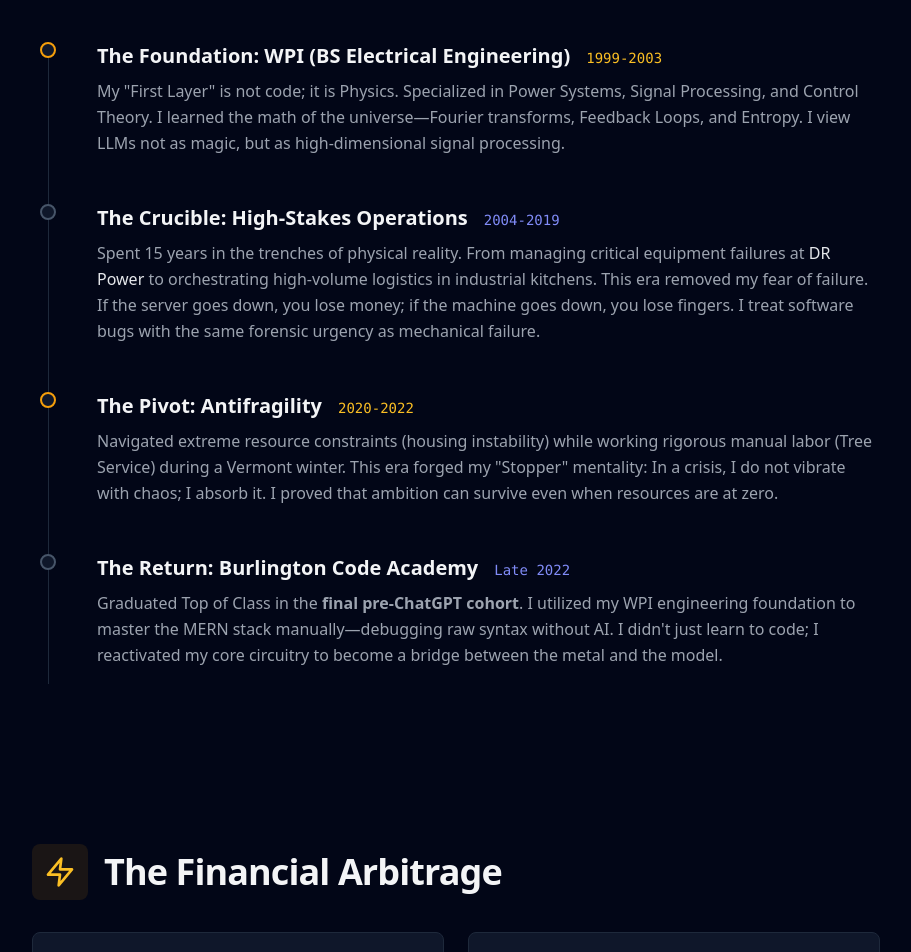
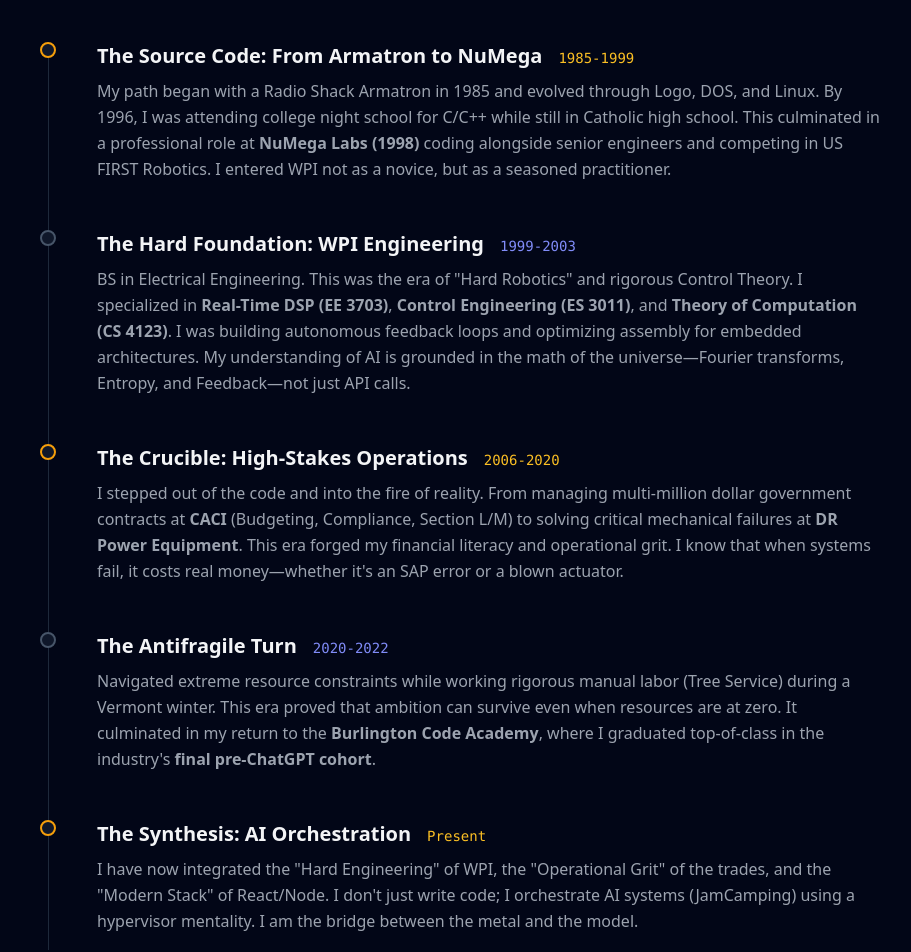
Before and after one commit to joshuawakefield/WhyJosh, a React (Vite) app: page / in a window 1280 px wide. Shown: the part 1560-2512 px from the top of the page, without its empty margins (184-1095 px from the left). Built offline with nearby package versions, Linux system fonts and the light colour scheme.

Commit message:
Updated App.tsx

```diff
--- a/src/App.tsx
+++ b/src/App.tsx
@@ -1,4 +1,4 @@
-import { ExternalLink, Linkedin, Github, Mail, ChevronDown, Terminal, X, Zap } from 'lucide-react';
+import { ExternalLink, Linkedin, Github, Mail, ChevronDown, Terminal, X, Zap, Cpu, Palette, Hammer } from 'lucide-react';
 import { useState, useEffect, useRef } from 'react';
 
 // --- TYPES ---
@@ -363,62 +363,159 @@ function App() {
 
           <div className="relative border-l border-slate-800 ml-4 space-y-12 pb-4">
 
-            {/* ITEM 1: WPI */}
+             {/* ITEM 1: The Origin (Amber) */}
              <div className="relative pl-12 group/item">
               <div className="absolute -left-[9px] top-0 h-4 w-4 rounded-full bg-slate-900 border-2 transition-colors duration-300 border-amber-500 group-hover/item:bg-amber-500"></div>
               <div className="space-y-2">
                 <div className="flex flex-col md:flex-row md:items-baseline gap-2 md:gap-4">
-                  <h3 className="text-xl font-bold text-gray-100">The Foundation: WPI (BS Electrical Engineering)</h3>
-                  <span className="text-amber-400 font-mono text-sm">1999-2003</span>
+                  <h3 className="text-xl font-bold text-gray-100">The Source Code: From Armatron to NuMega</h3>
+                  <span className="text-amber-400 font-mono text-sm">1985-1999</span>
                 </div>
                 <div className="text-gray-400 leading-relaxed">
-                  My "First Layer" is not code; it is Physics. Specialized in Power Systems, Signal Processing, and Control Theory. I learned the math of the universe—Fourier transforms, Feedback Loops, and Entropy. I view LLMs not as magic, but as high-dimensional signal processing.
+                  My path began with a Radio Shack Armatron in 1985 and evolved through Logo, DOS, and Linux. By 1996, I was attending college night school for C/C++ while still in Catholic high school. This culminated in a professional role at <strong>NuMega Labs (1998)</strong> coding alongside senior engineers and competing in US FIRST Robotics. I entered WPI not as a novice, but as a seasoned practitioner.
                 </div>
               </div>
             </div>
 
-            {/* ITEM 2: OPERATIONS (The Gap) */}
+            {/* ITEM 2: WPI (Indigo) */}
             <div className="relative pl-12 group/item">
               <div className="absolute -left-[9px] top-0 h-4 w-4 rounded-full bg-slate-900 border-2 border-slate-600 transition-colors duration-300 border-indigo-500 group-hover/item:bg-indigo-500"></div>
               <div className="space-y-2">
                 <div className="flex flex-col md:flex-row md:items-baseline gap-2 md:gap-4">
-                  <h3 className="text-xl font-bold text-gray-100">The Crucible: High-Stakes Operations</h3>
-                  <span className="text-indigo-400 font-mono text-sm">2004-2019</span>
+                  <h3 className="text-xl font-bold text-gray-100">The Hard Foundation: WPI Engineering</h3>
+                  <span className="text-indigo-400 font-mono text-sm">1999-2003</span>
                 </div>
                 <div className="text-gray-400 leading-relaxed">
-                  Spent 15 years in the trenches of physical reality. From managing critical equipment failures at <span className="text-gray-200">DR Power</span> to orchestrating high-volume logistics in industrial kitchens. This era removed my fear of failure. If the server goes down, you lose money; if the machine goes down, you lose fingers. I treat software bugs with the same forensic urgency as mechanical failure.
+                  BS in Electrical Engineering. This was the era of "Hard Robotics" and rigorous Control Theory. I specialized in <strong>Real-Time DSP (EE 3703)</strong>, <strong>Control Engineering (ES 3011)</strong>, and <strong>Theory of Computation (CS 4123)</strong>. I was building autonomous feedback loops and optimizing assembly for embedded architectures. My understanding of AI is grounded in the math of the universe—Fourier transforms, Entropy, and Feedback—not just API calls.
                 </div>
               </div>
             </div>
 
-            {/* ITEM 3: THE WINTER (The Pivot) */}
+            {/* ITEM 3: The Crucible (Amber) */}
             <div className="relative pl-12 group/item">
               <div className="absolute -left-[9px] top-0 h-4 w-4 rounded-full bg-slate-900 border-2 transition-colors duration-300 border-amber-500 group-hover/item:bg-amber-500"></div>
               <div className="space-y-2">
                 <div className="flex flex-col md:flex-row md:items-baseline gap-2 md:gap-4">
-                  <h3 className="text-xl font-bold text-gray-100">The Pivot: Antifragility</h3>
-                  <span className="text-amber-400 font-mono text-sm">2020-2022</span>
+                  <h3 className="text-xl font-bold text-gray-100">The Crucible: High-Stakes Operations</h3>
+                  <span className="text-amber-400 font-mono text-sm">2006-2020</span>
                 </div>
                 <div className="text-gray-400 leading-relaxed">
-                  Navigated extreme resource constraints (housing instability) while working rigorous manual labor (Tree Service) during a Vermont winter. This era forged my "Stopper" mentality: In a crisis, I do not vibrate with chaos; I absorb it. I proved that ambition can survive even when resources are at zero.
+                   I stepped out of the code and into the fire of reality. From managing multi-million dollar government contracts at <strong>CACI</strong> (Budgeting, Compliance, Section L/M) to solving critical mechanical failures at <strong>DR Power Equipment</strong>. This era forged my financial literacy and operational grit. I know that when systems fail, it costs real money—whether it's an SAP error or a blown actuator.
                 </div>
               </div>
             </div>
 
-             {/* ITEM 4: THE RETURN (BCA) */}
+            {/* ITEM 4: The Pivot (Indigo) */}
             <div className="relative pl-12 group/item">
               <div className="absolute -left-[9px] top-0 h-4 w-4 rounded-full bg-slate-900 border-2 border-slate-600 transition-colors duration-300 border-indigo-500 group-hover/item:bg-indigo-500"></div>
               <div className="space-y-2">
                 <div className="flex flex-col md:flex-row md:items-baseline gap-2 md:gap-4">
-                  <h3 className="text-xl font-bold text-gray-100">The Return: Burlington Code Academy</h3>
-                  <span className="text-indigo-400 font-mono text-sm">Late 2022</span>
+                  <h3 className="text-xl font-bold text-gray-100">The Antifragile Turn</h3>
+                  <span className="text-indigo-400 font-mono text-sm">2020-2022</span>
                 </div>
                 <div className="text-gray-400 leading-relaxed">
-                  Graduated Top of Class in the <strong>final pre-ChatGPT cohort</strong>. I utilized my WPI engineering foundation to master the MERN stack manually—debugging raw syntax without AI. I didn't just learn to code; I reactivated my core circuitry to become a bridge between the metal and the model.
+                  Navigated extreme resource constraints while working rigorous manual labor (Tree Service) during a Vermont winter. This era proved that ambition can survive even when resources are at zero. It culminated in my return to the <strong>Burlington Code Academy</strong>, where I graduated top-of-class in the industry's <strong>final pre-ChatGPT cohort</strong>.
                 </div>
               </div>
             </div>
 
+             {/* ITEM 5: The Synthesis (Amber) */}
+             <div className="relative pl-12 group/item">
+              <div className="absolute -left-[9px] top-0 h-4 w-4 rounded-full bg-slate-900 border-2 transition-colors duration-300 border-amber-500 group-hover/item:bg-amber-500"></div>
+              <div className="space-y-2">
+                <div className="flex flex-col md:flex-row md:items-baseline gap-2 md:gap-4">
+                  <h3 className="text-xl font-bold text-gray-100">The Synthesis: AI Orchestration</h3>
+                  <span className="text-amber-400 font-mono text-sm">Present</span>
+                </div>
+                <div className="text-gray-400 leading-relaxed">
+                  I have now integrated the "Hard Engineering" of WPI, the "Operational Grit" of the trades, and the "Modern Stack" of React/Node. I don't just write code; I orchestrate AI systems (JamCamping) using a hypervisor mentality. I am the bridge between the metal and the model.
+                </div>
+              </div>
+            </div>
+
+          </div>
+        </section>
+
+        {/* DOMAIN SYNTHESIS SECTION */}
+        <section id="domains" className="space-y-12 group">
+          <div className="flex items-center gap-4 relative">
+            <div className="p-3 rounded-lg transition-all duration-700 transform group-hover:scale-110 bg-indigo-500/10 text-indigo-400 group-hover:shadow-[0_0_20px_rgba(79,70,229,0.5)] group-hover:bg-indigo-500/20">
+              <Cpu size={32} />
+            </div>
+            <h2 className="text-3xl md:text-4xl font-bold text-gray-100 tracking-tight transition-transform duration-700 ease-out origin-left group-hover:scale-[1.15]">
+              The Domain Matrix
+            </h2>
+          </div>
+
+          <div className="prose prose-invert prose-lg max-w-none text-gray-300 leading-relaxed">
+            <p>
+              My mind is an association engine. I can poke a stick in a campfire and see embers that remind me of particle trails in a cloud chamber. To me, a jazz mode is just a frequency response; a kitchen service is just a packet-switching network. I don't just "know" these domains—I understand the universal patterns that connect them.
+            </p>
+          </div>
+
+          <div className="grid grid-cols-1 md:grid-cols-3 gap-6">
+
+            {/* Domain 1: The Physics */}
+            <SpotlightCard className="bg-slate-900 border p-6 rounded-lg border-slate-800 flex flex-col gap-4">
+              <div className="flex items-center gap-3 text-amber-400">
+                <Zap size={24} />
+                <h3 className="text-xl font-bold">The Physics</h3>
+              </div>
+              <p className="text-sm text-gray-400 leading-relaxed">
+                <strong>Rigorous Engineering.</strong> My foundation isn't syntax; it's First Principles. I speak the language of Signal Processing, Calculus, and Control Theory. From coding <em>Armatrons</em> in the 80s to modeling entropy at WPI, I understand the hardware that the software lives on.
+              </p>
+            </SpotlightCard>
+
+            {/* Domain 2: The Improvisation */}
+            <SpotlightCard className="bg-slate-900 border p-6 rounded-lg border-slate-800 flex flex-col gap-4">
+              <div className="flex items-center gap-3 text-indigo-400">
+                <Palette size={24} />
+                <h3 className="text-xl font-bold">The Art</h3>
+              </div>
+              <p className="text-sm text-gray-400 leading-relaxed">
+                <strong>Systematic Creativity.</strong> I have played improvisational guitar (Phish/Dead style) since 1998. This isn't just music; it's real-time algorithmic composition. It is the ability to listen, react, and stabilize a chaotic system (the band) into a coherent output (the jam).
+              </p>
+            </SpotlightCard>
+
+            {/* Domain 3: The Reality */}
+            <SpotlightCard className="bg-slate-900 border p-6 rounded-lg border-slate-800 flex flex-col gap-4">
+              <div className="flex items-center gap-3 text-amber-400">
+                <Hammer size={24} />
+                <h3 className="text-xl font-bold">The Reality</h3>
+              </div>
+              <p className="text-sm text-gray-400 leading-relaxed">
+                <strong>Operational Truth.</strong> I have managed $350k budgets for GovCon (CACI), restored 800-tree vacuum systems in the snow, and run high-volume kitchen logistics. I have done Technical Support for Daft Labs and DR Power. I know what "Production" actually feels like.
+              </p>
+            </SpotlightCard>
+          </div>
+
+          {/* HARD SKILLS MATRIX */}
+          <div className="mt-8 rounded-lg border border-slate-700 bg-slate-950 p-6 font-mono text-sm relative overflow-hidden group/matrix">
+            <div className="absolute top-0 right-0 p-2 text-xs text-slate-500 font-bold tracking-widest uppercase">
+              Desirability Index: Robotics & AI
+            </div>
+
+            <div className="grid grid-cols-1 md:grid-cols-2 gap-y-6 gap-x-12">
+              <div>
+                <h4 className="text-amber-500 mb-3 border-b border-amber-500/20 pb-1">01. THE METAL (Control & Signals)</h4>
+                <ul className="space-y-2 text-gray-400">
+                  <li><span className="text-gray-100">Control Theory:</span> Feedback Loops, PID Tuning, Stability Analysis</li>
+                  <li><span className="text-gray-100">Signal Processing:</span> FFT, Filtering, Noise Reduction, ADC/DAC</li>
+                  <li><span className="text-gray-100">Embedded Logic:</span> Assembly, Real-Time Constraints, Interrupts</li>
+                  <li><span className="text-gray-100">Physics:</span> E&M, Thermodynamics, Kinematics (Robotics)</li>
+                </ul>
+              </div>
+
+              <div>
+                <h4 className="text-indigo-500 mb-3 border-b border-indigo-500/20 pb-1">02. THE MIND (AI & Math)</h4>
+                <ul className="space-y-2 text-gray-400">
+                  <li><span className="text-gray-100">Mathematics:</span> Linear Algebra, Calculus, Discrete Math, Probability</li>
+                  <li><span className="text-gray-100">AI Context:</span> RAG Architectures, Token Optimization, Agentic Workflows</li>
+                  <li><span className="text-gray-100">Data Engineering:</span> Python (Pandas/NumPy), ETL Pipelines, Regex</li>
+                  <li><span className="text-gray-100">Pattern Rec:</span> High-Dimensional Data Synthesis, Anomaly Detection</li>
+                </ul>
+              </div>
+            </div>
           </div>
         </section>
 
```
Lines whose indentation alone changed are shown as unchanged.
